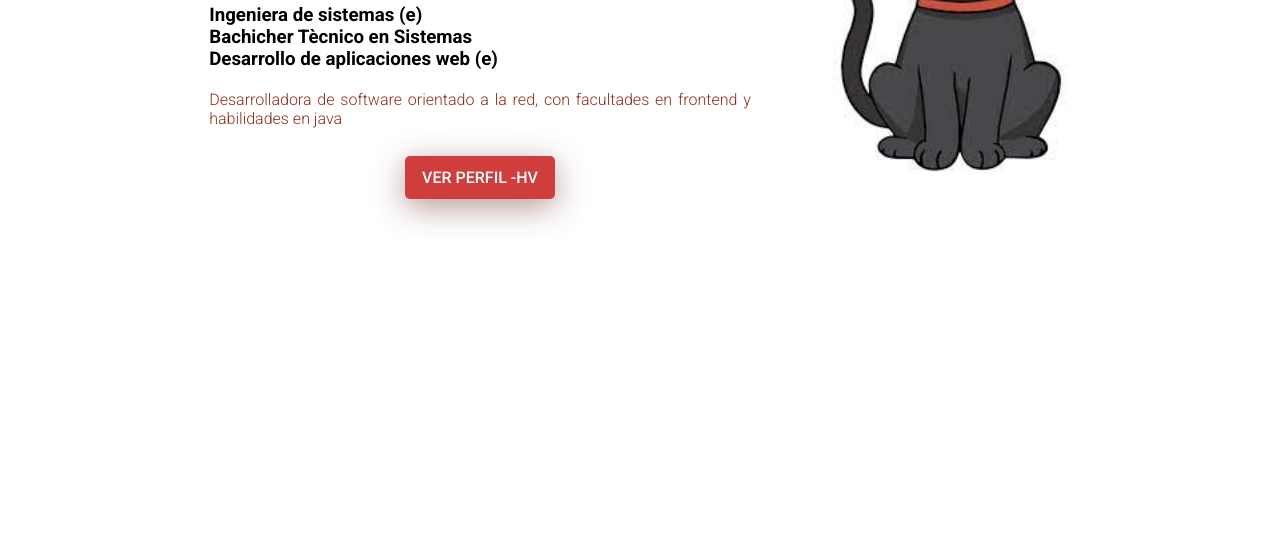
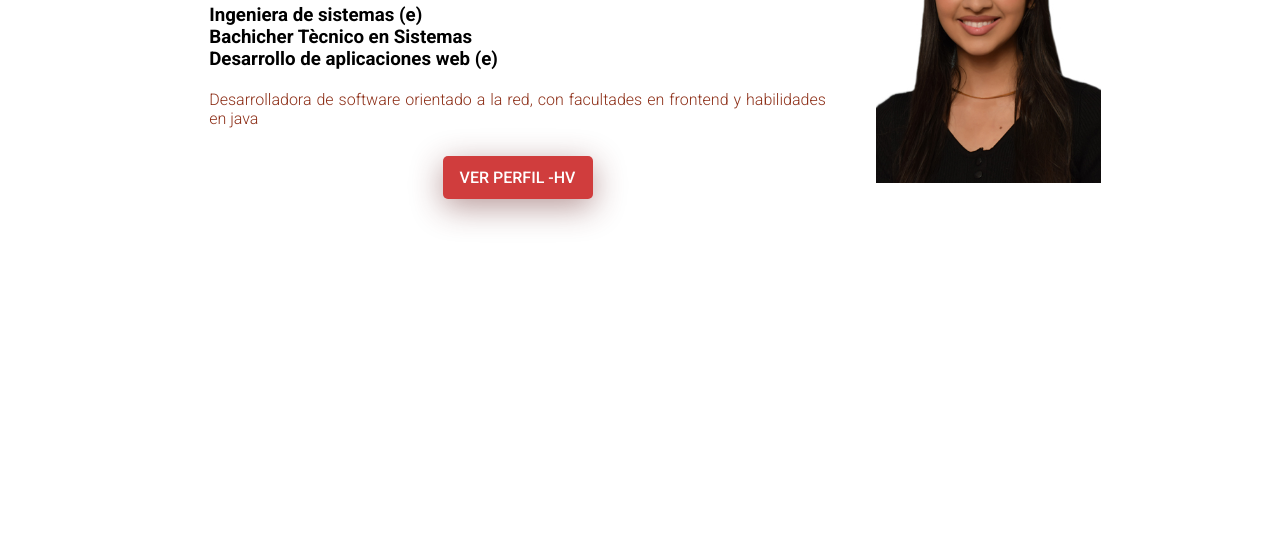
Before and after one commit to KarenMarcela/CURRICULUM, a plain HTML site: page index.html in a window 1280 px wide. Shown: the part 267-800 px from the top of the page. Drawn offline with Linux system fonts and the light colour scheme.

Commit message:
Modified image

```diff
--- a/index.html
+++ b/index.html
@@ -9,7 +9,7 @@
     <meta name="description" content="Portal para conocer la hoja de vida de la ingeniera Karen Marcela">
     <link rel="author" href="">
     <link rel="stylesheet" href="css/style.css">
-    <link rel="icon" href="img/Gatito.jpg" type="image/jpg">
+    <link rel="icon" href="img/Yo.jpg" type="image/jpg">
     <title>Karen Marcela - Curriculum</title>
 </head>
 <body>
@@ -42,7 +42,8 @@
                     <p>Desarrolladora de software orientado a la red, con facultades en frontend y habilidades en java</p>
                     <a href="#" target="_blank">Ver perfil -HV</a>
                 </section>
-                <img src="img/Gatito.jpg" alt="Foto de perfil">
+
+                <img src="img/Yo.jpg" alt="Foto de perfil">
             </section>
 
         </div>
```
Also changed, not shown: img/Gatito.jpg (deleted), img/Yo.jpg (added).
